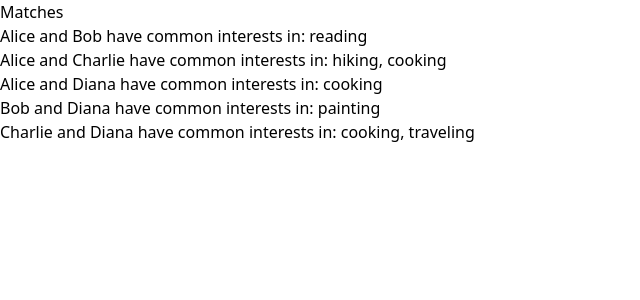
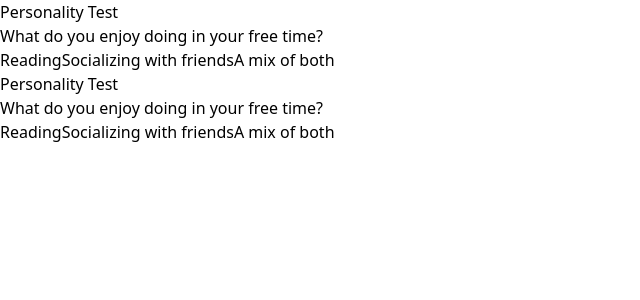
Before and after one commit to ArnabChatterjee20k/Redo----Frontend, a React (Vite) app: page / in a window 1280 px wide. Shown: the top 300 px of the page, without its empty margins (0-640 px from the left). Built offline with nearby package versions, Linux system fonts and the light colour scheme.

Commit message:
personality-check

```diff
--- a/src/App.jsx
+++ b/src/App.jsx
@@ -6,17 +6,35 @@ import Login from './components/Login/Login'
 import SignIn from './components/SignIn/SignIn'
 import MyMap from './components/map/mapBox'
 import Match from './components/match/matching'
+import PersonalityTest from './components/personality_test/personality'
 
 import ForgotPass from './components/Forgot password/ForgotPass'
 
 function App() {
+  const [personalityCategory, setPersonalityCategory] = useState(null);
+
+  const handlePersonalityTestComplete = (personality) => {
+    // Handle personality category
+    setPersonalityCategory(personality);
+  };
 
   return (
     <div>
       {/* <Login/> */}
     {/* <SignIn/> */}
     {/* <MyMap/> */}
-    <Match/>
+    {/* <Match/> */}
+    <PersonalityTest/>
+    <div>
+      {!personalityCategory ? (
+        <PersonalityTest onComplete={handlePersonalityTestComplete} />
+      ) : (
+        <div>
+          <h2>Your Personality Category: {personalityCategory}</h2>
+          {/* Display other components based on personality category */}
+        </div>
+      )}
+    </div>
     {/* <ForgotPass/> */}
     </div>
   )
--- /dev/null
+++ b/src/components/personality_test/personality.jsx
@@ -0,0 +1,80 @@
+import React, { useState } from 'react';
+
+const PersonalityTest = () => {
+  // Define questions and their options
+  const questions = [
+    {
+      question: 'What do you enjoy doing in your free time?',
+      options: ['Reading', 'Socializing with friends', 'A mix of both'],
+    },
+    {
+      question: 'What is your approach to problem-solving?',
+      options: ['Logical', 'Creative', 'Practical'],
+    },
+    {
+      question: 'How do you handle stress?',
+      options: ['Calmly', 'Seek Support', 'Distract Myself'],
+    },
+    // Add more questions as needed
+  ];
+
+  const [answers, setAnswers] = useState({});
+  const [currentQuestion, setCurrentQuestion] = useState(0);
+  const [personalityType, setPersonalityType] = useState(null);
+
+  const handleAnswerSelect = (answer) => {
+    setAnswers({ ...answers, [currentQuestion]: answer });
+    if (currentQuestion < questions.length - 1) {
+      setCurrentQuestion(currentQuestion + 1);
+    } else {
+      // Calculate personality type
+      const introvertCount = Object.values(answers).filter(
+        (ans) => ans === 'Reading'
+      ).length;
+      const extrovertCount = Object.values(answers).filter(
+        (ans) => ans === 'Socializing with friends'
+      ).length;
+      const ambivertCount = Object.values(answers).filter(
+        (ans) => ans === 'A mix of both'
+      ).length;
+
+      if (introvertCount > extrovertCount && introvertCount > ambivertCount) {
+        setPersonalityType('Introvert');
+      } else if (
+        extrovertCount > introvertCount &&
+        extrovertCount > ambivertCount
+      ) {
+        setPersonalityType('Extrovert');
+      } else {
+        setPersonalityType('Ambivert');
+      }
+    }
+  };
+
+  return (
+    <div>
+      <h1>Personality Test</h1>
+      {currentQuestion < questions.length ? (
+        <>
+          <h2>{questions[currentQuestion].question}</h2>
+          <div>
+            {questions[currentQuestion].options.map((option, index) => (
+              <button key={index} onClick={() => handleAnswerSelect(option)}>
+                {option}
+              </button>
+            ))}
+          </div>
+        </>
+      ) : (
+        <div>
+          <p>Thank you for completing the personality test!</p>
+        </div>
+      )}
+      {personalityType && (
+        <p>Your personality type: {personalityType}</p>
+      )}
+    </div>
+  );
+};
+
+export default PersonalityTest;
```
